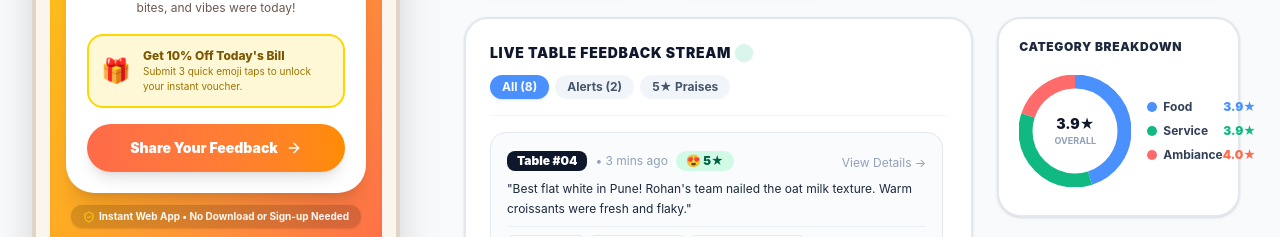
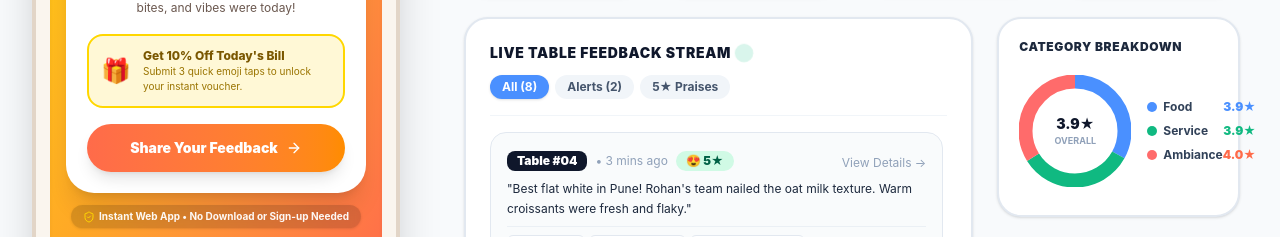
Before and after one commit to 26BB/pulseqr, a React (Vite) app: page / in a window 1280 px wide. Shown: the part 481-718 px from the top of the page. Built offline with nearby package versions, Linux system fonts and the light colour scheme.

Commit message:
chore(atlas): dynamic category breakdown donut chart calculation [2026-10-21]
Co-authored-by: 26BB <113676969+26BB@users.noreply.github.com>

```diff
--- a/src/components/admin/AdminDashboard.jsx
+++ b/src/components/admin/AdminDashboard.jsx
@@ -24,9 +24,22 @@ const AdminDashboard = memo(function AdminDashboard({
   const [filter, setFilter] = useState('all'); // 'all' | 'alert' | '5star'
   const [selectedFeedback, setSelectedFeedback] = useState(null);
 
-  // Optimization: Consolidate overall stats and category averages calculation into a single-pass O(N) loop
+  // Optimization: Consolidate overall stats, category averages, and SVG donut arc segments calculation into a single-pass O(N) loop
   // instead of multiple filter/reduce passes & array allocations.
-  const { total, pendingAlerts, avgRating, totalAlertsCount, avgFood, avgService, avgAmbiance } = useMemo(() => {
+  const {
+    total,
+    pendingAlerts,
+    avgRating,
+    totalAlertsCount,
+    avgFood,
+    avgService,
+    avgAmbiance,
+    foodPct,
+    servicePct,
+    ambiancePct,
+    serviceOffset,
+    ambianceOffset,
+  } = useMemo(() => {
     const totalCount = feedbacks.length;
     let pending = 0;
     let alerts = 0;
@@ -52,6 +65,11 @@ const AdminDashboard = memo(function AdminDashboard({
     }
 
     const divisor = totalCount || 1;
+    const catSum = foodSum + serviceSum + ambianceSum || 1;
+
+    const fPct = Math.round((foodSum / catSum) * 100);
+    const sPct = Math.round((serviceSum / catSum) * 100);
+    const aPct = Math.max(0, 100 - fPct - sPct);
 
     return {
       total: totalCount,
@@ -61,6 +79,11 @@ const AdminDashboard = memo(function AdminDashboard({
       avgFood: (foodSum / divisor).toFixed(1),
       avgService: (serviceSum / divisor).toFixed(1),
       avgAmbiance: (ambianceSum / divisor).toFixed(1),
+      foodPct: fPct,
+      servicePct: sPct,
+      ambiancePct: aPct,
+      serviceOffset: -fPct,
+      ambianceOffset: -(fPct + sPct),
     };
   }, [feedbacks]);
 
@@ -332,11 +355,11 @@ const AdminDashboard = memo(function AdminDashboard({
 
                 <div className="flex items-center gap-4 py-2">
                   <div className="relative w-28 h-28 shrink-0">
-                    <svg className="w-full h-full transform -rotate-90" viewBox="0 0 36 36">
+                    <svg className="w-full h-full transform -rotate-90" viewBox="0 0 36 36" aria-hidden="true">
                       <circle cx="18" cy="18" r="15.915" fill="transparent" stroke="#F1F5F9" strokeWidth="4"></circle>
-                      <circle cx="18" cy="18" r="15.915" fill="transparent" stroke="#4A90FF" strokeWidth="4.5" strokeDasharray="45 55" strokeDashoffset="0"></circle>
-                      <circle cx="18" cy="18" r="15.915" fill="transparent" stroke="#10B981" strokeWidth="4.5" strokeDasharray="35 65" strokeDashoffset="-45"></circle>
-                      <circle cx="18" cy="18" r="15.915" fill="transparent" stroke="#FF6B6B" strokeWidth="4.5" strokeDasharray="20 80" strokeDashoffset="-80"></circle>
+                      <circle cx="18" cy="18" r="15.915" fill="transparent" stroke="#4A90FF" strokeWidth="4.5" strokeDasharray={`${foodPct} ${100 - foodPct}`} strokeDashoffset="0"></circle>
+                      <circle cx="18" cy="18" r="15.915" fill="transparent" stroke="#10B981" strokeWidth="4.5" strokeDasharray={`${servicePct} ${100 - servicePct}`} strokeDashoffset={serviceOffset}></circle>
+                      <circle cx="18" cy="18" r="15.915" fill="transparent" stroke="#FF6B6B" strokeWidth="4.5" strokeDasharray={`${ambiancePct} ${100 - ambiancePct}`} strokeDashoffset={ambianceOffset}></circle>
                     </svg>
                     <div className="absolute inset-0 flex flex-col items-center justify-center text-center">
                       <span className="text-sm font-black text-slate-900">{avgRating}★</span>
```
Also changed, not shown: .jules/MAINTENANCE_LOG.md.
